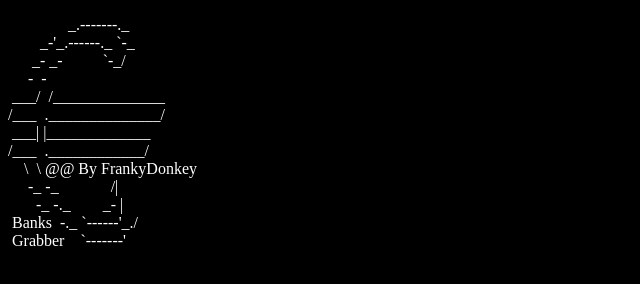
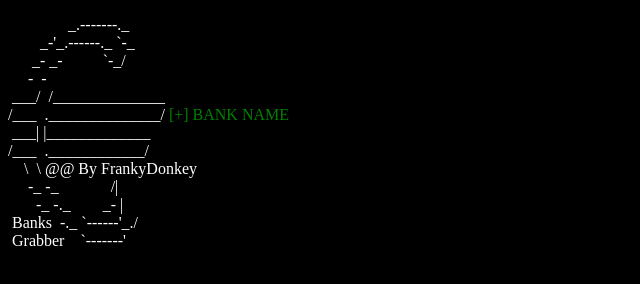
Before and after one commit to FrankyDonkey/---, a plain HTML site: page bank.html in a window 1280 px wide. Shown: the whole page, without its empty margins (0-640 px from the left). Drawn offline with Linux system fonts and the light colour scheme; a web font is replaced by a local one.

Commit message:
Update bank.html

```diff
--- a/bank.html
+++ b/bank.html
@@ -29,6 +29,8 @@
             a{text-decoration: none;font-family: 'PT Sans Narrow', sans-serif;}
             a:active{color: none;}
             h3{font-family: 'Livvic', sans-serif;color: white;}
+            .Nbank {display: inline;}
+            .Nbank {color: green;}
             ::selection{background:black;color:white;}
         </style>
       </head>
@@ -39,7 +41,7 @@
       _- _-          `-_/
      -  -
  ___/  /______________
-/___  .______________/
+/___  .______________/ <div class="Nbank">[+] BANK NAME</div>
  ___| |_____________
 /___  .____________/
     \  \ @@ By FrankyDonkey
```
